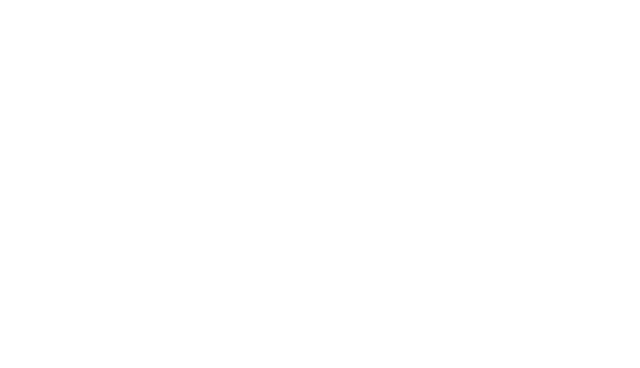
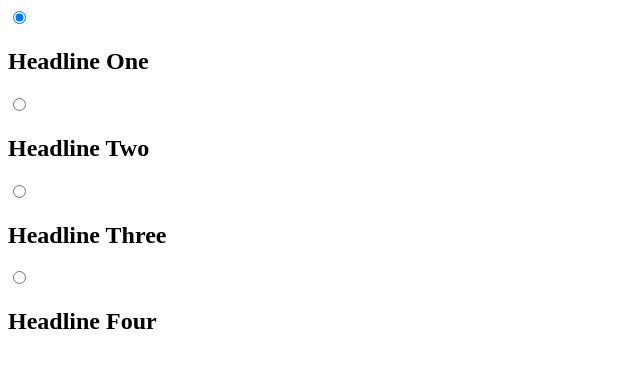
Before and after one commit to andrezafeu/css_slider, a plain HTML site: page index.html in a window 1280 px wide. Shown: the whole page, without its empty margins (0-640 px from the left). Drawn offline with Linux system fonts and the light colour scheme.

Commit message:
Create inputs

```diff
--- a/index.html
+++ b/index.html
@@ -7,6 +7,24 @@
 	<link rel="stylesheet" type="text/css" href="css/style.css">
 </head>
 <body>
+	<div class="wrap">
+		<input id="slide-1-trigger" type="radio" name="slides" checked>
+		<section class="slide slide-1">
+			<h1>Headline One</h1>
+		</section>
+		<input id="slide-2-trigger" type="radio" name="slides">
+		<section class="slide slide-2">
+			<h1>Headline Two</h1>
+		</section>
+		<input id="slide-3-trigger" type="radio" name="slides">
+		<section class="slide slide-3">
+			<h1>Headline Three</h1>
+		</section>
+		<input id="slide-4-trigger" type="radio" name="slides">
+		<section class="slide slide-4">
+			<h1>Headline Four</h1>
+		</section>
 
+	</div>
 </body>
 </html>
```
